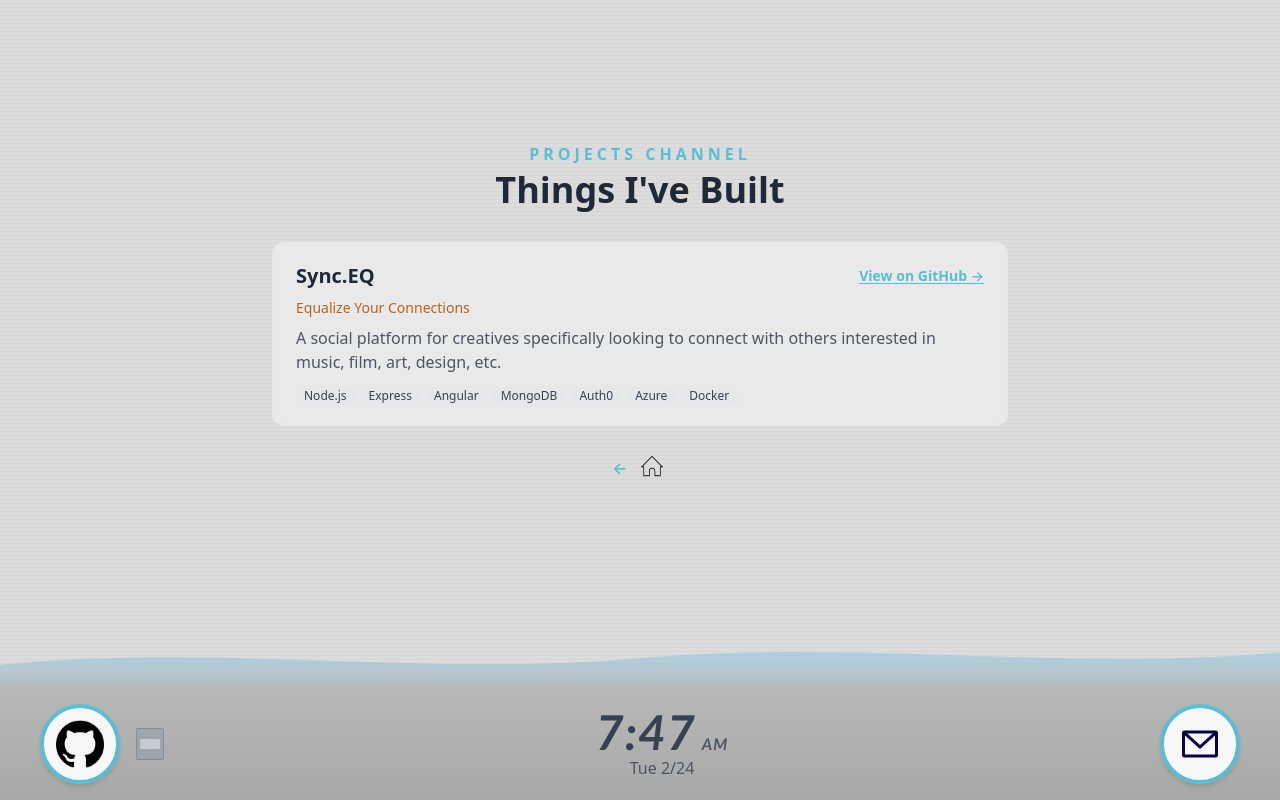
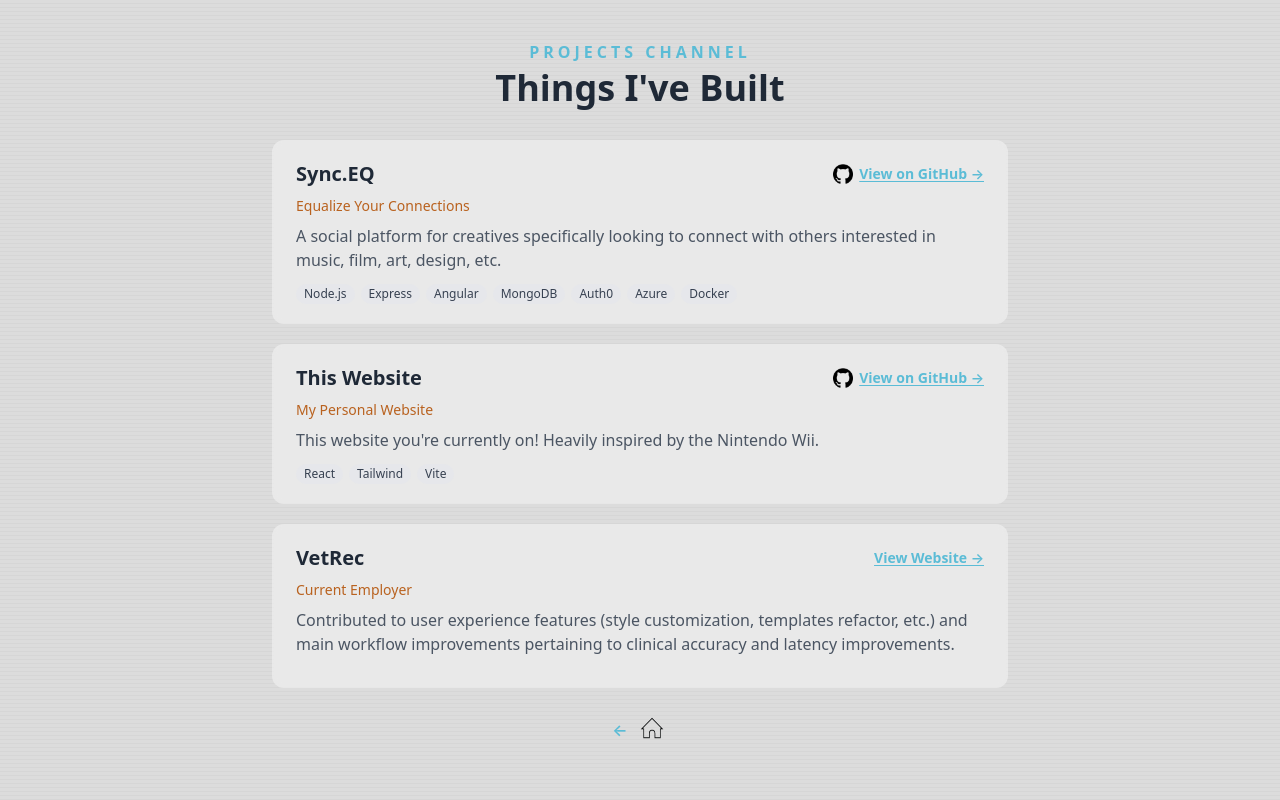
Before and after one commit to hiimkimchi/hiimkimchi.github.io, a React (Vite) app in the folder bryan-website/: page /projects in a window 1280 px wide. Shown: the top 800 px of the page. Built offline with nearby package versions, Linux system fonts and the light colour scheme.

Commit message:
add github icon for shiggles + more projects

```diff
--- a/bryan-website/src/components/ProjectCard.tsx
+++ b/bryan-website/src/components/ProjectCard.tsx
@@ -1,7 +1,11 @@
+import githubIcon from "../assets/github.png";
+import { ProjectCardType } from "../models/projects";
+
 interface ProjectCardProps {
   title: string;
   repoUrl?: string;
   tagline?: string;
+  type: ProjectCardType;
   description: string;
   techs: string[];
 }
@@ -10,6 +14,7 @@
   title,
   repoUrl,
   tagline,
+  type,
   description,
   techs,
 }: ProjectCardProps) {
@@ -24,9 +29,10 @@
             href={repoUrl}
             target="_blank"
             rel="noreferrer"
-            className="text-xs sm:text-sm font-semibold text-wii-ring hover:text-sky-600 underline underline-offset-2"
+            className="inline-flex items-center gap-1.5 text-xs sm:text-sm font-semibold text-wii-ring hover:text-sky-600 underline underline-offset-2"
           >
-            View on GitHub →
+            {type === ProjectCardType.REPO && <img src={githubIcon} alt="" className="w-4 h-4 sm:w-5 sm:h-5" />}
+            {type === ProjectCardType.REPO ? "View on GitHub →" : "View Website →"}
           </a>
         )}
       </div>
--- /dev/null
+++ b/bryan-website/src/models/projects.ts
@@ -0,0 +1,5 @@
+export enum ProjectCardType {
+    REPO = "repo",
+    WEBSITE = "website",
+    NONE = "none",
+}
--- a/bryan-website/src/pages/Projects.tsx
+++ b/bryan-website/src/pages/Projects.tsx
@@ -1,6 +1,7 @@
 import BottomBar from "../components/BottomBar";
 import BackToHome from "../components/BackToHome";
 import ProjectCard from "../components/ProjectCard";
+import { ProjectCardType } from "../models/projects";
 
 export default function Projects() {
   return (
@@ -21,8 +22,25 @@
               title="Sync.EQ"
               repoUrl="https://github.com/hiimkimchi/Sync.EQ-Prototype"
               tagline="Equalize Your Connections"
+              type={ProjectCardType.REPO}
               description="A social platform for creatives specifically looking to connect with others interested in music, film, art, design, etc."
               techs={["Node.js", "Express", "Angular", "MongoDB", "Auth0", "Azure", "Docker"]}
+            />
+            <ProjectCard
+              title="This Website"
+              repoUrl="https://github.com/hiimkimchi/hiimkimchi.github.io"
+              tagline="My Personal Website"
+              type={ProjectCardType.REPO}
+              description="This website you're currently on! Heavily inspired by the Nintendo Wii."
+              techs={["React", "Tailwind", "Vite"]}
+            />
+            <ProjectCard
+              title="VetRec"
+              repoUrl="https://app.vetrec.io"
+              tagline="Current Employer"
+              type={ProjectCardType.WEBSITE}
+              description="Contributed to user experience features (style customization, templates refactor, etc.) and main workflow improvements pertaining to clinical accuracy and latency improvements."
+              techs={[]}
             />
           </div>
 
```
Also changed, not shown: 1 other file (tests, documents, lock files or other folders).
